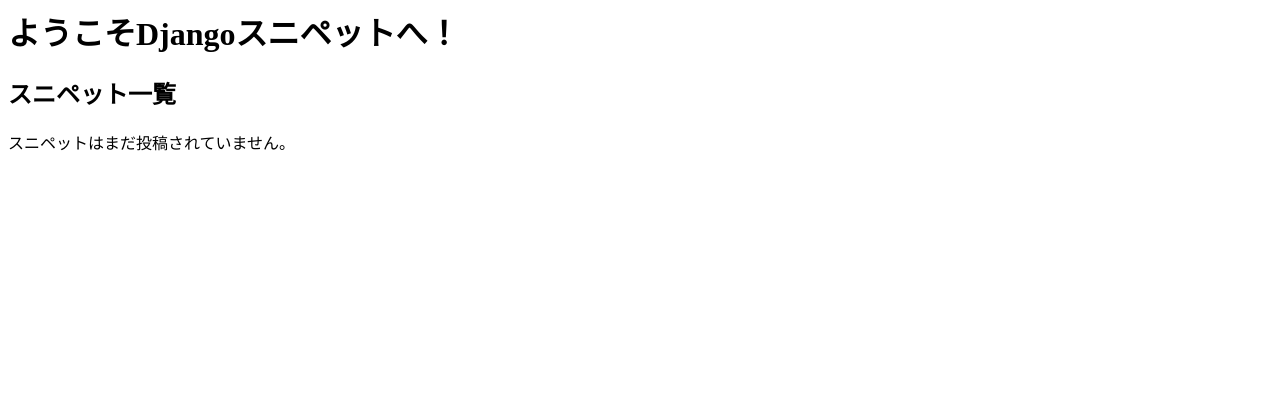
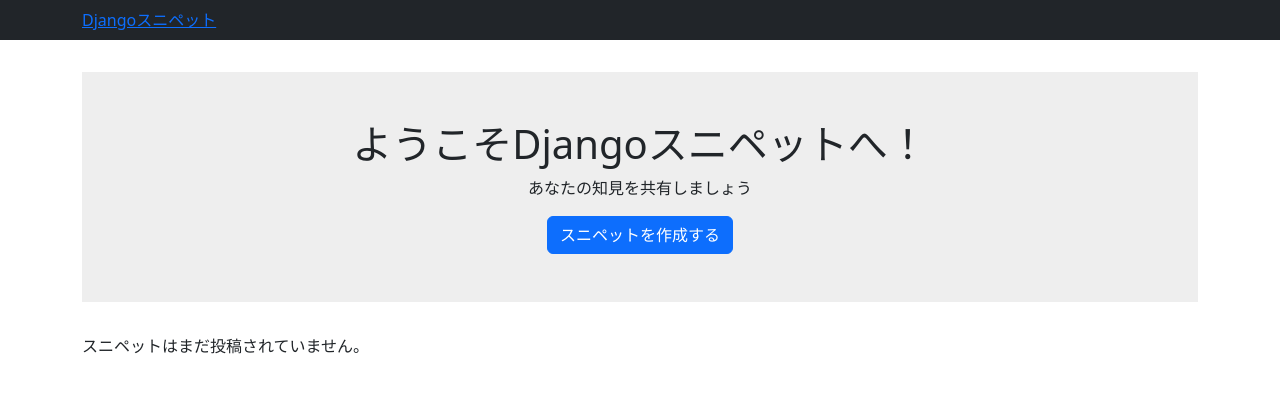
Before and after one commit to kettleTeacues/djangosnippets, a Django app: page / in a window 1280 px wide. Shown: the top 405 px of the page. Run offline with Django 4.2, Linux system fonts and the light colour scheme; data that the repository does not hold is empty; some libraries are stand-ins or nearby versions.

Commit message:
templatesにdjango-bootstrap5を適用

```diff
--- a/djangosnippets/settings.py
+++ b/djangosnippets/settings.py
@@ -39,7 +39,8 @@
     'django.contrib.sessions',
     'django.contrib.messages',
     'django.contrib.staticfiles',
-    'snippets'
+    'snippets',
+    'django_bootstrap5',
 ]
 
 MIDDLEWARE = [
@@ -57,7 +58,7 @@
 TEMPLATES = [
     {
         'BACKEND': 'django.template.backends.django.DjangoTemplates',
-        'DIRS': [],
+        'DIRS': [BASE_DIR / 'templates'],
         'APP_DIRS': True,
         'OPTIONS': {
             'context_processors': [
--- /dev/null
+++ b/snippets/static/snippets/css/style.css
@@ -0,0 +1,12 @@
+main{
+    padding: 2rem 0;
+}
+
+.welcome{
+    padding: 3rem 0;
+    margin-bottom: 2rem;
+    background-color: #eee;
+    align-items: center;
+    display: flex;
+    flex-direction: column;
+}
--- a/snippets/templates/snippets/top.html
+++ b/snippets/templates/snippets/top.html
@@ -1,11 +1,12 @@
-<html>
-    <head>
-        <meta charset="utf-8">
-        <title>Djangoスニペット</title>
-    </head>
-    <body>
-        <h1>ようこそDjangoスニペットへ！</h1>
-        <h2>スニペット一覧</h2>
+{% extends 'base.html' %}
+
+{% block main %}
+    <div class="welcome">
+        <h1 class="title">ようこそDjangoスニペットへ！</h1>
+        <p class="subtitle">あなたの知見を共有しましょう</p>
+        <a class="btn btn-primary" href="{% url 'snippet_new' %}">スニペットを作成する</a>
+    </div>
+
     {% if snippets %}
     <table class="table">
         <thead>
@@ -20,7 +21,7 @@
             <tr>
                 <th>{{ snippet.created_by.username }}</th>
                 <th>{{ snippet.created_at }}</th>
-                    <th><a href="{% url 'snippet_detail' snippet.id %}">{{ snippet.title }}</a></th>
+                <th>{{ snippet.title }}</th>
             </tr>
             {% endfor %}
         </tbody>
@@ -28,5 +29,4 @@
     {% else %}
     <p>スニペットはまだ投稿されていません。</p>
     {% endif %}
-    </body>
-</html>
+{% endblock %}
--- /dev/null
+++ b/templates/base.html
@@ -0,0 +1,25 @@
+{% load static %}
+{% load django_bootstrap5 %}
+
+<html>
+    <head>
+        <meta charset="utf-8">
+        <title>Djangoスニペット</title>
+        {% bootstrap_css %}
+        {% bootstrap_javascript %}
+        <link rel="stylesheet" href="{% static 'snippets/css/style.css' %}">
+        {% block extraheader %}{% endblock %}
+    </head>
+    <body>
+        <nav class="navbar navbar-expand flex-md-row navbar-dark bg-dark">
+            <div class="container justify-content-between">
+                <a href="/" class="navber-brand">Djangoスニペット</a>
+            </div>
+        </nav>
+        <main>
+            <div class="container">
+                {% block main %}{% endblock %}
+            </div>
+        </main>
+    </body>
+</html>
```
Also changed, not shown: snippets/templates/snippets/snippet_edit.html (+11 -14 lines), snippets/templates/snippets/snippet_new.html (+11 -14 lines). Lines whose indentation alone changed are shown as unchanged.
